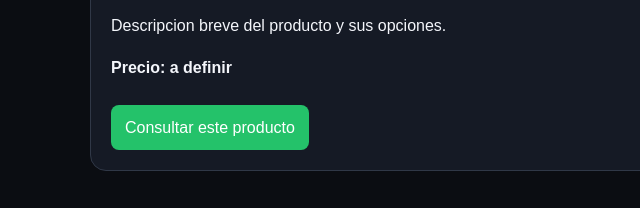
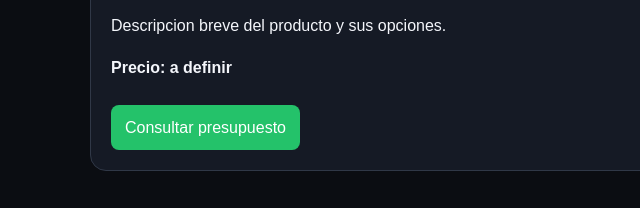
Before and after one commit to joaquin-Fuentes10/tienda-impresion-3d, a plain HTML site: page index.html in a window 1280 px wide. Shown: the part 852-1060 px from the top of the page, 0-640 px from the left. Drawn offline with Linux system fonts and the light colour scheme.

Commit message:
Update product link for budget consultation

```diff
--- a/index.html
+++ b/index.html
@@ -34,7 +34,7 @@
           <h3>Nombre del producto</h3>
           <p>Descripcion breve del producto y sus opciones.</p>
           <p class="precio">Precio: a definir</p>
-          <a href="#personalizados">Consultar este producto</a>
+          <a href="#personalizados" class="consultar-producto" data-producto="Nombre del producto">Consultar presupuesto</a>
         </article>
       </div>
     </section>
```
